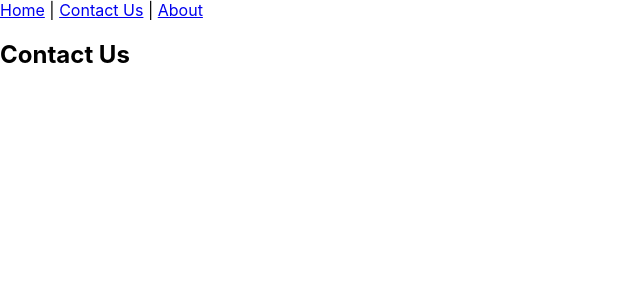
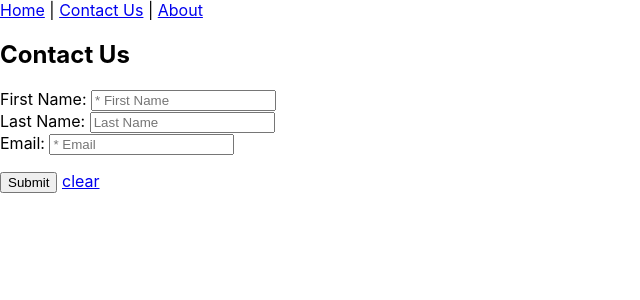
Before and after one commit to NatGallagher/taskmgr-app-v1, a React (Create React App) app in the folder taskmgr-app-v1/: page /#/contact in a window 1280 px wide. Shown: the top 300 px of the page, without its empty margins (0-640 px from the left). Built offline with nearby package versions, Linux system fonts and the light colour scheme.

Commit message:
contact info added

```diff
--- a/taskmgr-app-v1/src/components/ContactUs.js
+++ b/taskmgr-app-v1/src/components/ContactUs.js
@@ -2,6 +2,17 @@ function ContactUs() {
     return (
       <>
         <h2>Contact Us</h2>
+        <form>
+            <div>
+                <span>First Name: </span><input type="text" maxlength={25} placeholder="* First Name"/>
+                <br/>
+                <span>Last Name: </span><input type="text" maxlength={25} placeholder="Last Name"/>
+                <br/>
+                <span>Email: </span><input type="text" maxlength={100} placeholder="* Email"/>
+                <p></p>
+                <button>Submit</button> {" "} <a href="#">clear</a>
+            </div>
+        </form>
       </>
     );
   }
```
